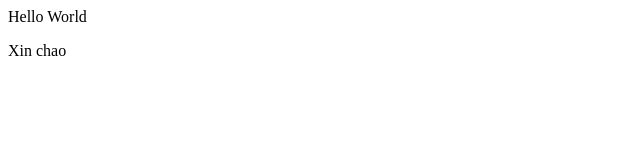
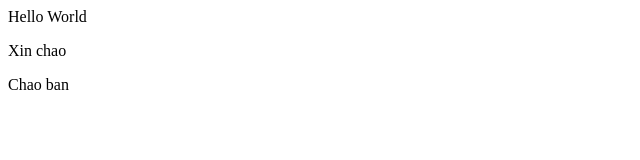
Before and after one commit to webhnt/laptrinhweb, a plain HTML site: page index.html in a window 1280 px wide. Shown: the full height of the page, 0-640 px from the left. Drawn offline with Linux system fonts and the light colour scheme.

Commit message:
update file

```diff
--- a/index.html
+++ b/index.html
@@ -1,2 +1,3 @@
 <p> Hello World </p>
 <p> Xin chao </p>
+<p> Chao ban </p>
```
